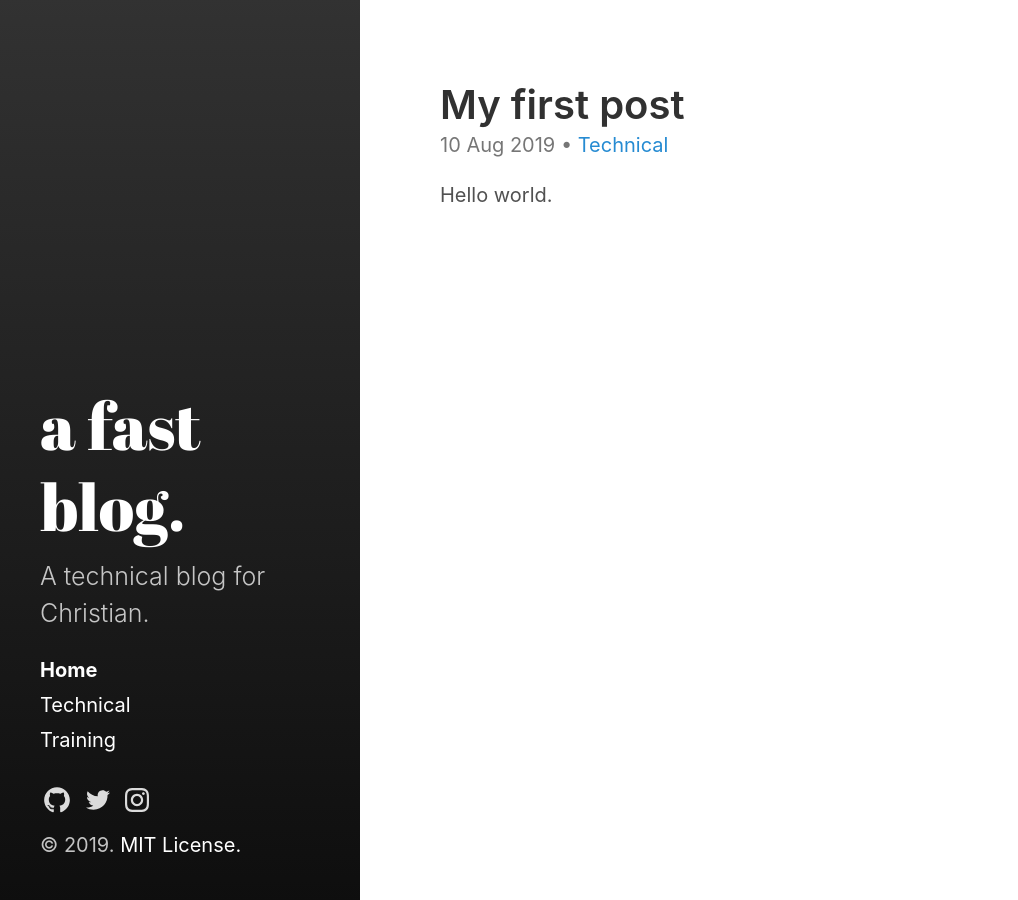
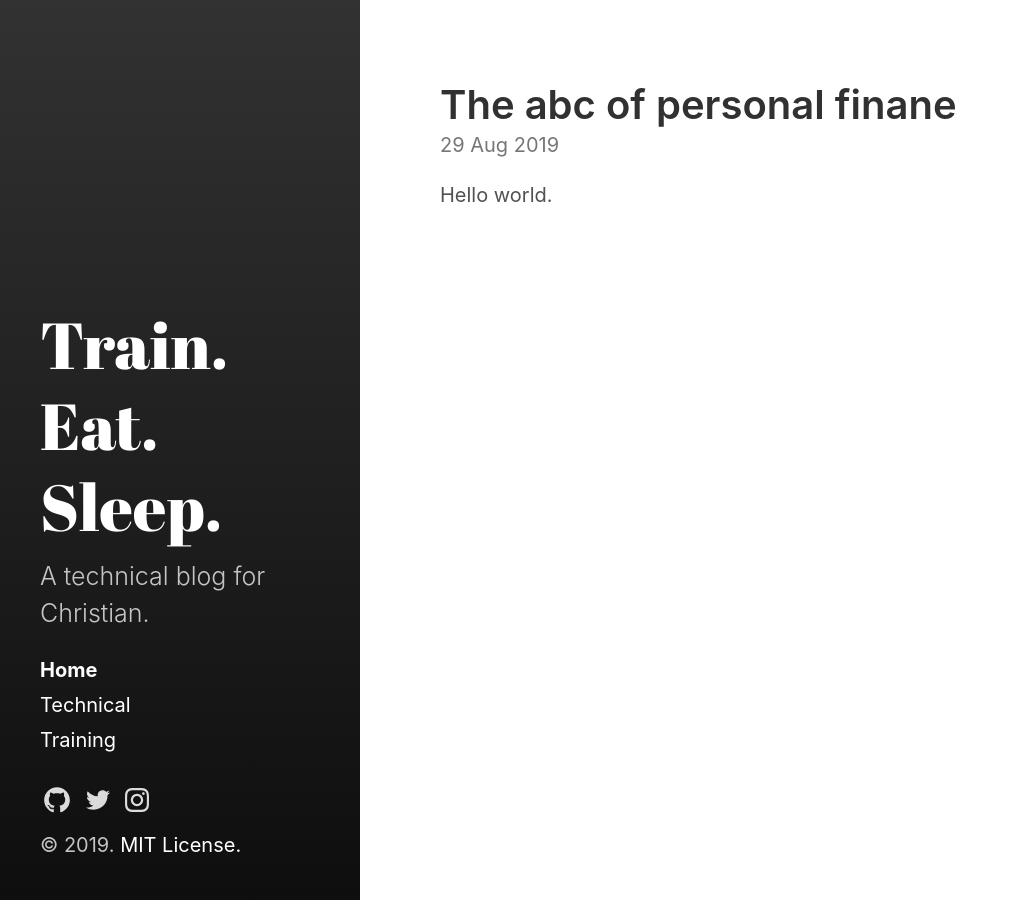
Before and after one commit to crobinson96/crobinson96.github.io, a Jekyll site: the page built from index.html, in a window 1280 px wide. Shown: the whole page, without its empty margins (0-1018 px from the left). Built offline with Jekyll 4.4.1, drawn with Linux system fonts in a browser that asks for light colours; the list of posts is cut into pages by our own code.

Commit message:
changing title

```diff
--- a/_config.yml
+++ b/_config.yml
@@ -4,7 +4,7 @@ highlighter:      rouge
 remote_theme: fongandrew/hydeout
 
 # Setup
-title:            a fast blog.
+title:            Train. Eat. Sleep.
 description:      'A technical blog for Christian.'
 url:              https://crobinson96.github.io
 baseurl:          '/'
--- a/_posts/2019-08-10-mypost.md
+++ /dev/null
@@ -1,10 +0,0 @@
----
-layout: post
-title: "My first post"
-date: 2019-08-10 18:36:31 +0000
-permalink: /mypost/
-categories:
-  - Technical
----
-
-Hello world.
--- /dev/null
+++ b/_posts/2019-08-29-abcpersonalfinance.md
@@ -0,0 +1,8 @@
+---
+layout: post
+title: "The abc of personal finane"
+date: 2019-08-29 18:36:31 +0000
+permalink: /the_abc_of_personal_finance
+---
+
+Hello world.
```
